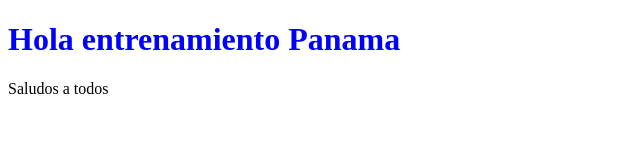
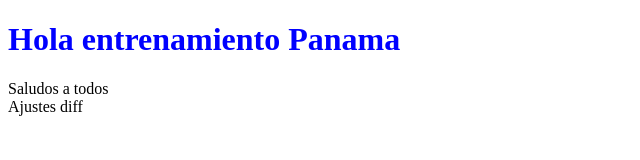
Before and after one commit to canelacho/primer_git, a plain HTML site: page index.html in a window 1280 px wide. Shown: the full height of the page, 0-640 px from the left. Drawn offline with Linux system fonts and the light colour scheme.

Commit message:
ajuste prueba diff

```diff
--- a/index.html
+++ b/index.html
@@ -8,5 +8,6 @@
 <body >
   <h1 style="color:blue"> Hola entrenamiento Panama</h1>
   <div>Saludos a todos</div>
+  <div>Ajustes diff</div>
 </body>
 </html>
```
